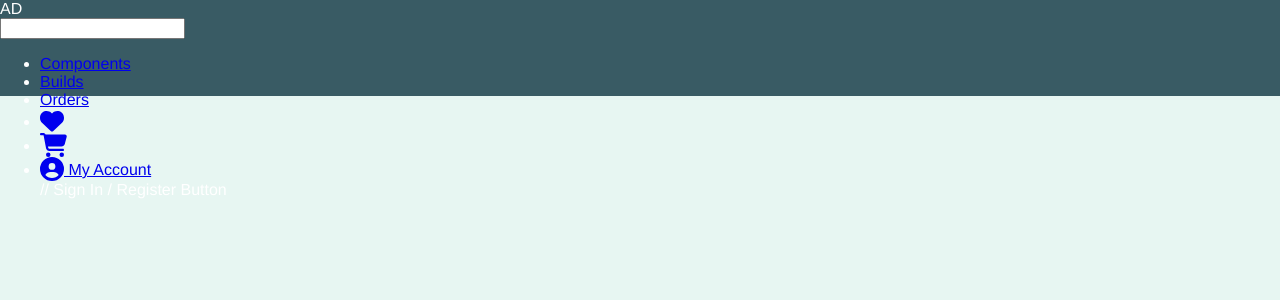
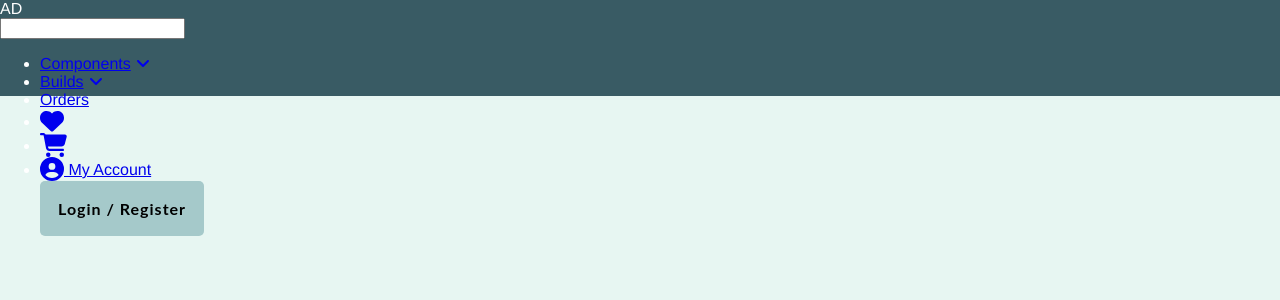
Before and after one commit to PunitorX/Atlas-Designs, a React (Create React App) app in the folder frontend/: page / in a window 1280 px wide. Shown: the top 300 px of the page. Built offline with nearby package versions, Linux system fonts and the light colour scheme.

Commit message:
'created ButtonOne'

```diff
--- a/frontend/src/components/Buttons/ButtonOne.js
+++ b/frontend/src/components/Buttons/ButtonOne.js
@@ -0,0 +1,60 @@
+import React from 'react'
+import { Link } from 'react-router-dom'
+import styled from 'styled-components'
+
+const ButtonContainer = styled(Link)`
+    font-family: 'Lato', sans-serif;
+    cursor: pointer;
+    letter-spacing: 1px;
+    font-weight: 600;
+
+    display: inline-block;
+    overflow: hidden;
+    color: #000;
+    background-color: #A5C9CA;
+    border: 2px solid transparent;
+    border-radius: 5px;
+    font-size: 16px;
+    font-weight: 700;
+    padding: 1rem;
+    border-style: solid;
+    transition: all 0.3s ease 0s;
+    text-decoration: none;
+    z-index: 1;
+    position: relative;
+    &:after {
+      position: absolute;
+      content: "";
+      z-index: -1;
+      display: block;
+      left: -20%;
+      right: -20%;
+      top: -4%;
+      height: 150%;
+      width: 150%;
+      bottom: 0;
+      background: #2C3333;
+      transform: skewX(45deg) scale(0, 1);
+      transition: all 0.5s ease 0s;
+    }
+    &:focus, &:focus:active {
+      box-shadow: none;
+    }
+    &:hover {
+      box-shadow: none;
+      color: #DFF6FF;
+    }
+    &:hover:after {
+      transform: skewX(45deg) scale(1, 1);
+    }
+`
+
+function ButtonOne({children, onClick, to, as, type}) {
+    return (
+      <ButtonContainer onClick={onClick} to={to} as={as} type={type}>
+          {children}
+      </ButtonContainer>
+    )
+  }
+
+export default ButtonOne
--- a/frontend/src/components/Navbar.js
+++ b/frontend/src/components/Navbar.js
@@ -3,7 +3,8 @@ import styled from 'styled-components'
 import { Link } from 'react-router-dom'
 import SearchBar from './SearchBar'
 import { FontAwesomeIcon } from '@fortawesome/react-fontawesome'
-import { faAngleDown, faCircleUser, faHeart, faShoppingCart } from '@fortawesome/free-solid-svg-icons'
+import { faAngleDown, faAnglesDown, faCircleUser, faHeart, faShoppingCart } from '@fortawesome/free-solid-svg-icons'
+import ButtonOne from './Buttons/ButtonOne'
 
 const Nav = styled.nav`
   height: 12vh;
@@ -50,11 +51,13 @@ const Navbar = ({itemOne, itemTwo, itemThree}) => {
           <NavItem>
             <NavLink>
               {itemOne}
+              <FontAwesomeIcon icon={faAngleDown} size={'l'} transform={'right-5'}/>
             </NavLink>
           </NavItem>
           <NavItem>
             <NavLink>
               {itemTwo}
+              <FontAwesomeIcon icon={faAngleDown} size={'l'} transform={'right-5'}/>
             </NavLink>
           </NavItem>
           <NavItem>
@@ -77,7 +80,7 @@ const Navbar = ({itemOne, itemTwo, itemThree}) => {
               <FontAwesomeIcon icon={faCircleUser} size={'xl'}/> My Account
             </NavLink>
           </NavItem>
-          // Sign In / Register Button
+          <ButtonOne>Login / Register</ButtonOne>
         </NavList>
 
       </NavContainer>
```
